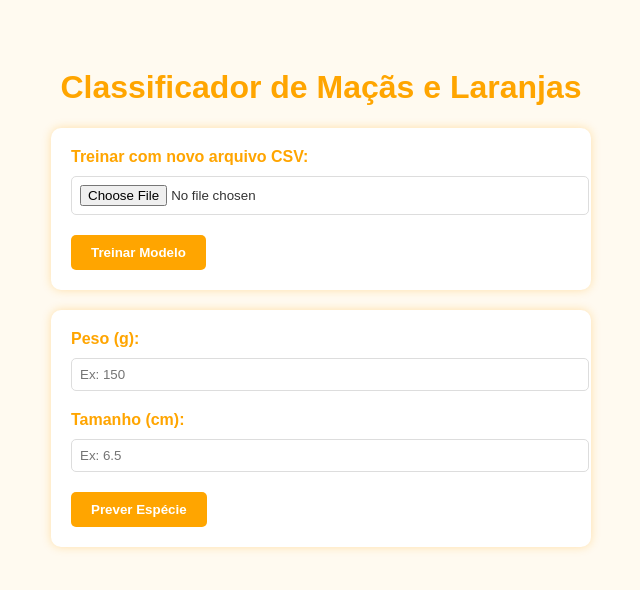
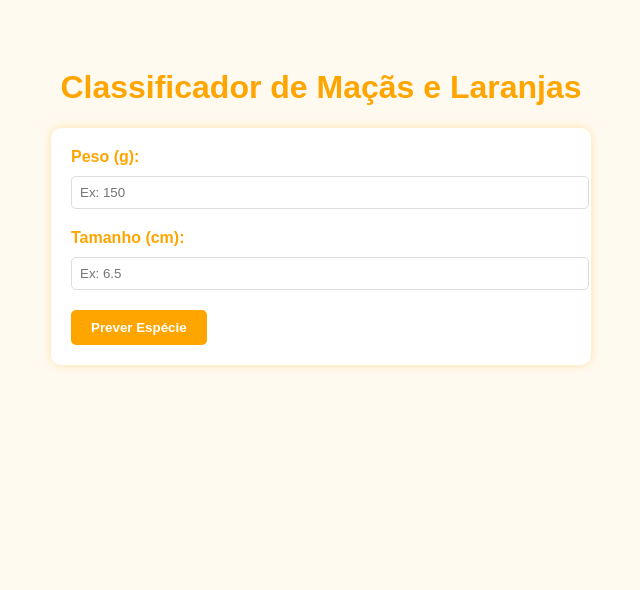
Before and after one commit to Thmsantos/apples_and_oranges_classification, a Flask app: page / in a window 1280 px wide. Shown: the top 590 px of the page, without its empty margins (319-959 px from the left). Run offline with Flask 3, Linux system fonts and the light colour scheme.

Commit message:
Remove unnecessary items

```diff
--- a/templates/index.html
+++ b/templates/index.html
@@ -59,13 +59,6 @@
 </head>
 <body>
     <h1>Classificador de Maçãs e Laranjas</h1>
-
-    <form method="POST" enctype="multipart/form-data">
-        <label for="file">Treinar com novo arquivo CSV:</label>
-        <input type="file" name="file" accept=".csv">
-        <button type="submit">Treinar Modelo</button>
-    </form>
-
     <form method="POST">
         <label for="weight">Peso (g):</label>
         <input type="text" name="weight" placeholder="Ex: 150">
```
